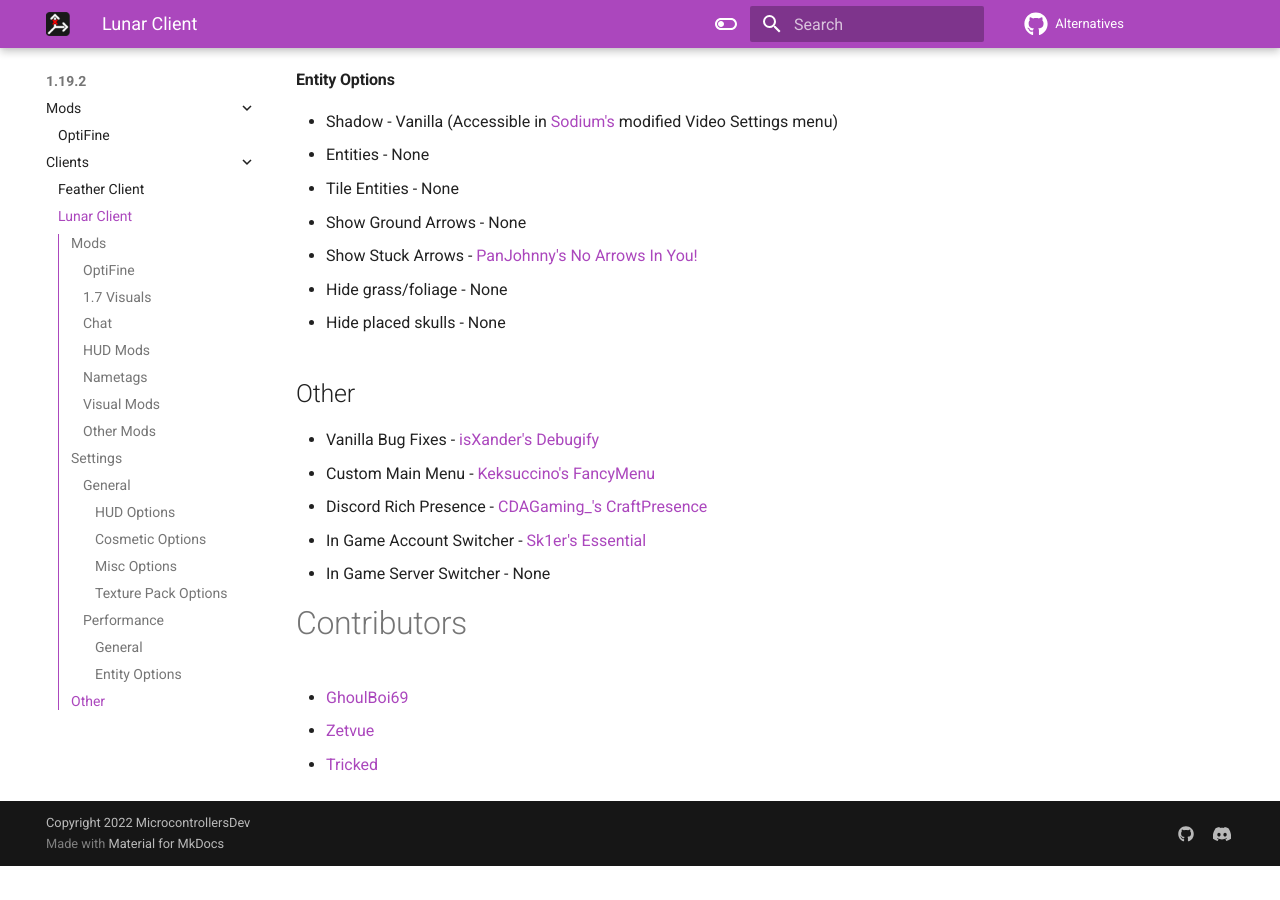
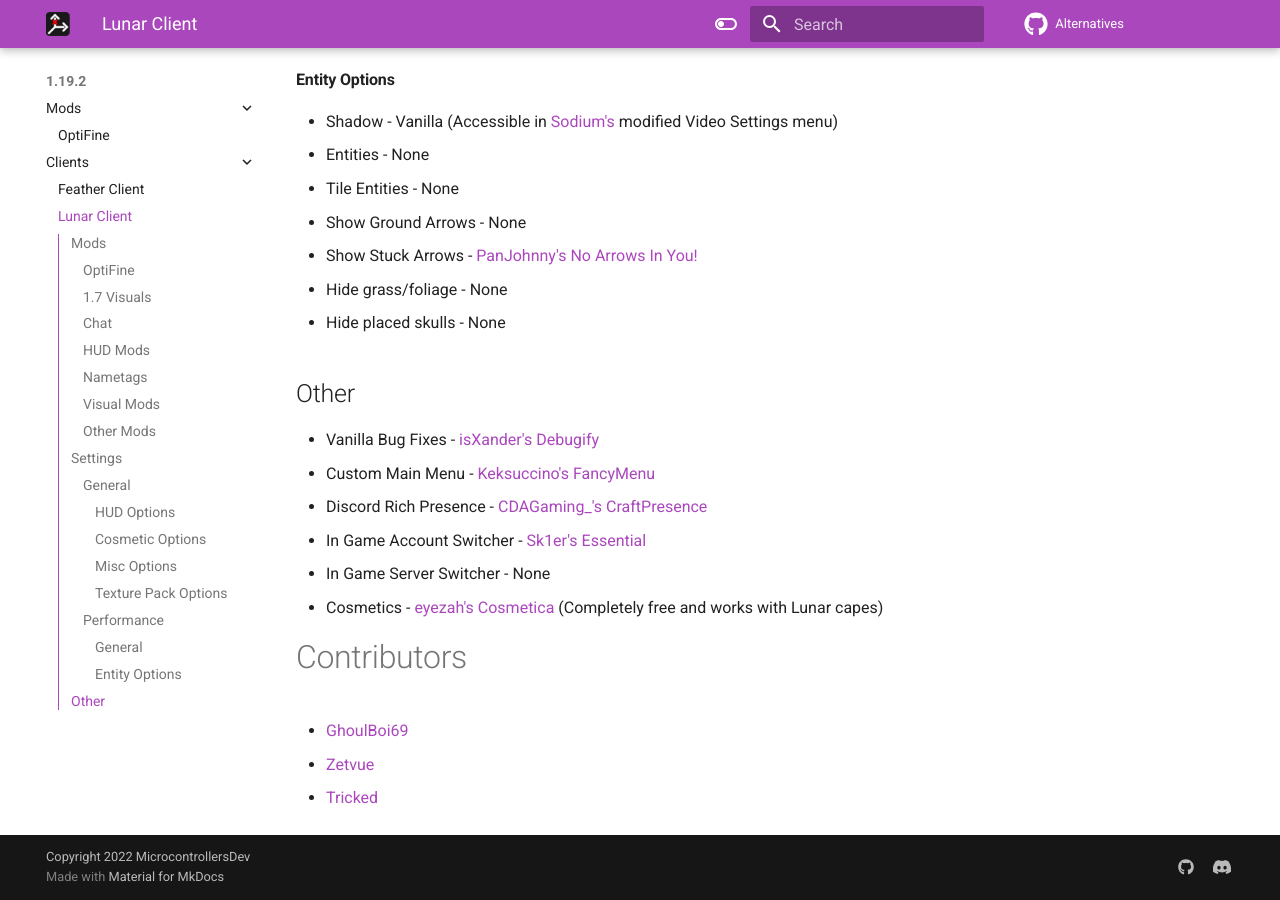
Before and after one commit to MicrocontrollersDev/Alternatives, an MkDocs documentation site: the page built from docs/latest/lunar_client.md, in a window 1280 px wide and 900 px high, scrolled down 4079 px. Built offline with MkDocs 1.6.1 and Material for MkDocs 9.7.7, drawn with Linux system fonts in a browser that asks for light colours; comment, search, counter and statistics services are not loaded; before the commit the page ends 4945 px from its top, so only the background shows below that.

Commit message:
add cosmetica

```diff
--- a/docs/latest/lunar_client.md
+++ b/docs/latest/lunar_client.md
@@ -154,6 +154,7 @@
 * Discord Rich Presence - [CDAGaming_'s CraftPresence](https://www.curseforge.com/minecraft/mc-mods/craftpresence)
 * In Game Account Switcher - [Sk1er's Essential](https://essential.gg)
 * In Game Server Switcher - None
+* Cosmetics - [eyezah's Cosmetica](https://modrinth.com/mod/cosmetica) (Completely free and works with Lunar capes)
 
 # Contributors
 
```
